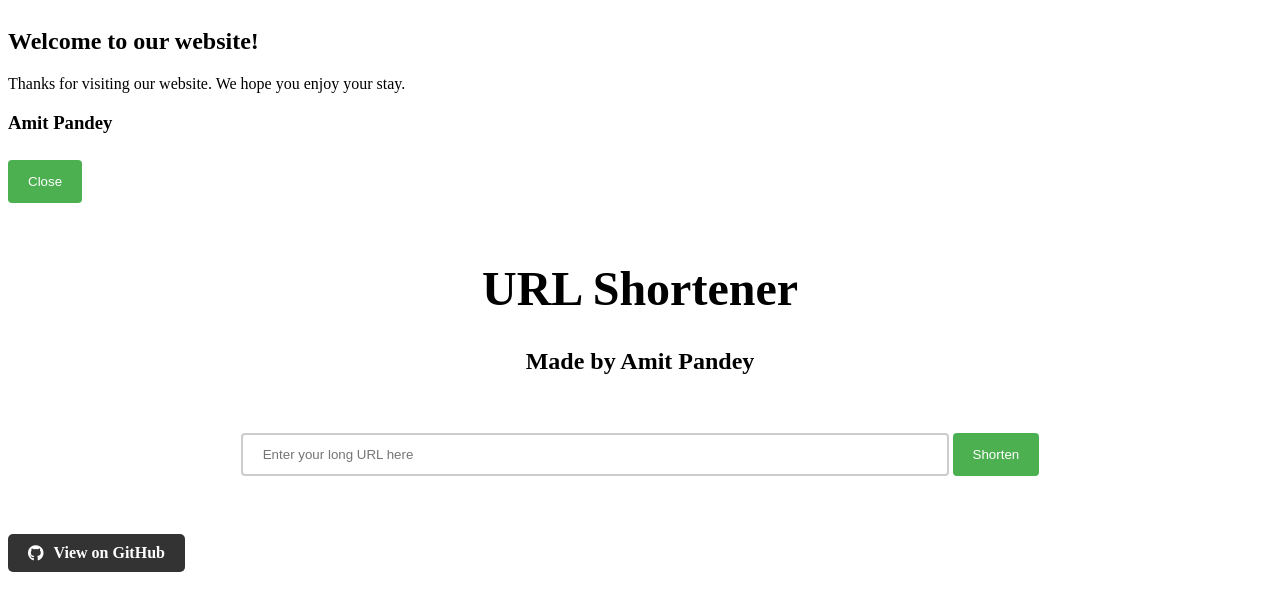
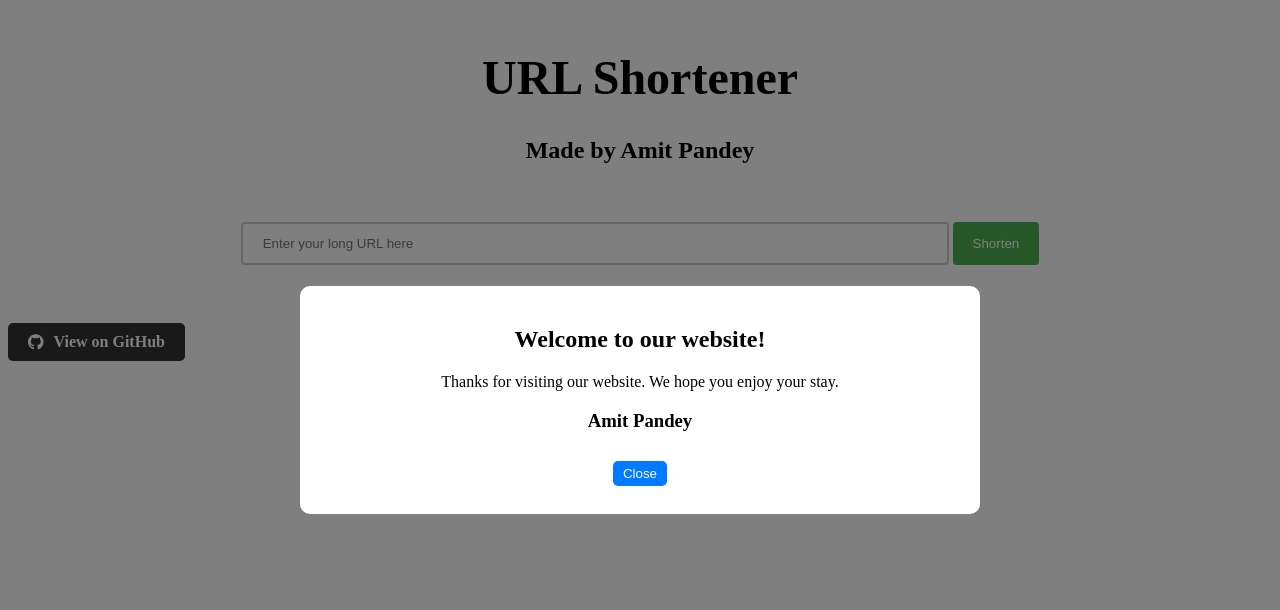
Before and after one commit to Amitpandey88/ushort, a plain HTML site: page index.html in a window 1280 px wide. Drawn offline with Linux system fonts and the light colour scheme.

Commit message:
Update style.css

```diff
--- a/style.css
+++ b/style.css
@@ -90,3 +90,35 @@ button:hover {
   margin-top: 50px;
   font-size: 24px;
 }
+
+/* CSS for pop-up */
+.popup-wrapper {
+  position: fixed;
+  top: 0;
+  left: 0;
+  width: 100%;
+  height: 100%;
+  background-color: rgba(0, 0, 0, 0.5);
+  display: flex;
+  justify-content: center;
+  align-items: center;
+  z-index: 9999;
+}
+
+.popup {
+  width: 50%;
+  padding: 20px;
+  background-color: #fff;
+  border-radius: 10px;
+  text-align: center;
+}
+
+#close-popup {
+  margin-top: 10px;
+  padding: 5px 10px;
+  border: none;
+  background-color: #007bff;
+  color: #fff;
+  border-radius: 5px;
+  cursor: pointer;
+}
```
